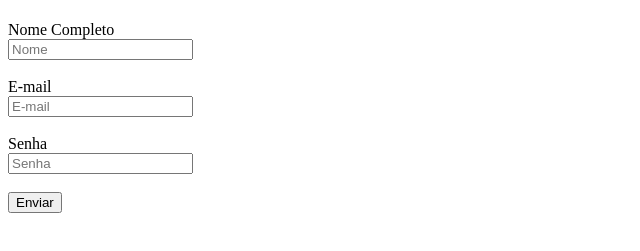
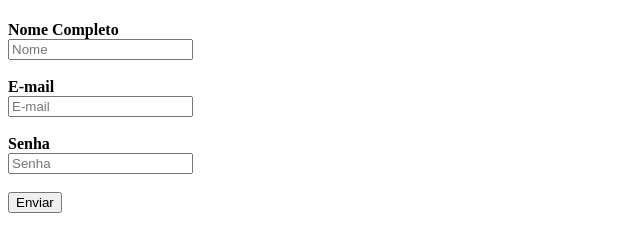
Before and after one commit to GustavoValentim91/HTML, a plain HTML site: page index.html in a window 1280 px wide. Shown: the part 59-310 px from the top of the page, without its empty margins (0-640 px from the left). Drawn offline with Linux system fonts and the light colour scheme.

Commit message:
Formulário de Cadastro

```diff
--- a/index.html
+++ b/index.html
@@ -9,15 +9,15 @@
 <body>
     <h1>Formulário de Cadastro</h1>
     <form action="">
-        <label for="text">Nome Completo</label><br>
+        <label for="text"><strong>Nome Completo</strong></label><br>
         <input type="text" placeholder="Nome">
         <br>
         <br>
-        <label for="email">E-mail</label><br>
+        <label for="email"><strong>E-mail</strong></label><br>
         <input type="email" placeholder="E-mail">
         <br>
         <br>
-        <label for="password">Senha</label><br>
+        <label for="password"><strong>Senha</strong></label><br>
         <input type="=password" placeholder="Senha">
         <br>
         <br>
```
